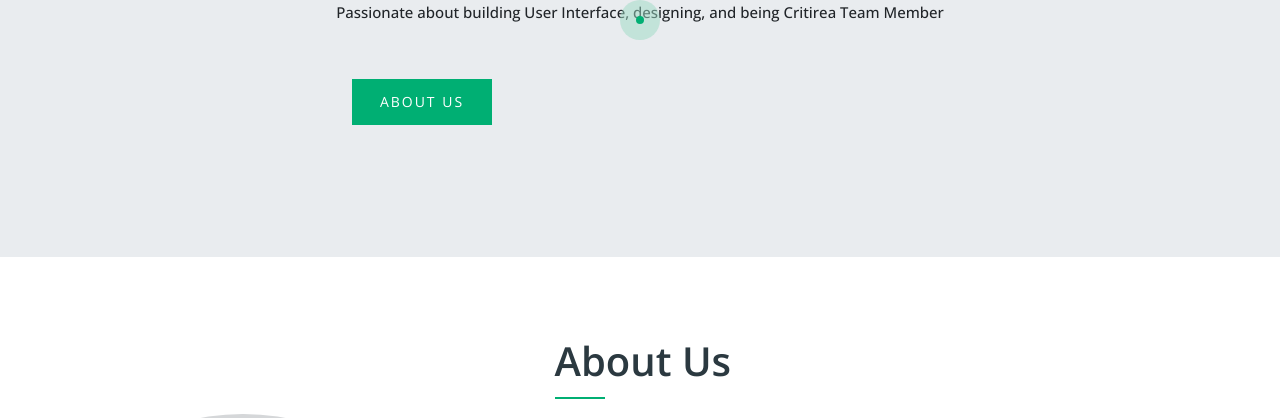
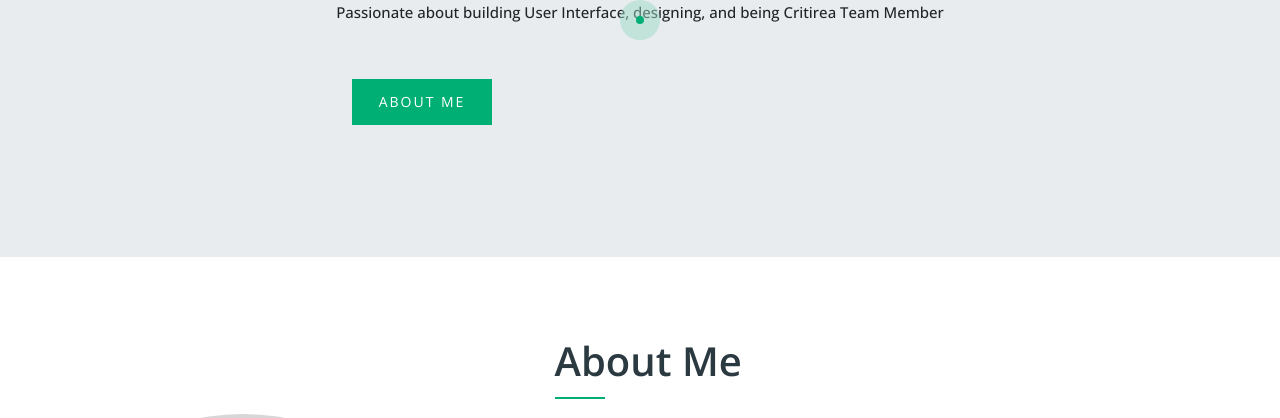
Before and after one commit to ZakariyeAden/Portfolio, a React (Create React App) app: page / in a window 1280 px wide. Shown: the part 380-798 px from the top of the page. Built offline with nearby package versions, Linux system fonts and the light colour scheme; grey boxes are pictures that could not be loaded; a web font is replaced by a local one.

Commit message:
about Me

```diff
--- a/src/pages/Component/Components/About.js
+++ b/src/pages/Component/Components/About.js
@@ -26,7 +26,7 @@ const About = () => {
             </Col>
             <Col md={7} className="abouttextbox">
               <div>
-                <h1 className="about-title">About Us</h1>
+                <h1 className="about-title">About Me</h1>
                 <p className="about-subtitle">
                   At Normandale Community college, I am pursing my Associate
                   degree. I have found interest in Computer Science and took
--- a/src/pages/Component/Components/HeaderBanner.js
+++ b/src/pages/Component/Components/HeaderBanner.js
@@ -38,7 +38,7 @@ const HeaderBanner = (props) => {
                   Passionate about building User Interface, designing, and being Critirea Team Member
                 </h6>
                 <Links href="#About">
-                <button className="BtnView">About Us</button>
+                <button className="BtnView">About Me</button>
                 </Links>
 
               </div>
```
